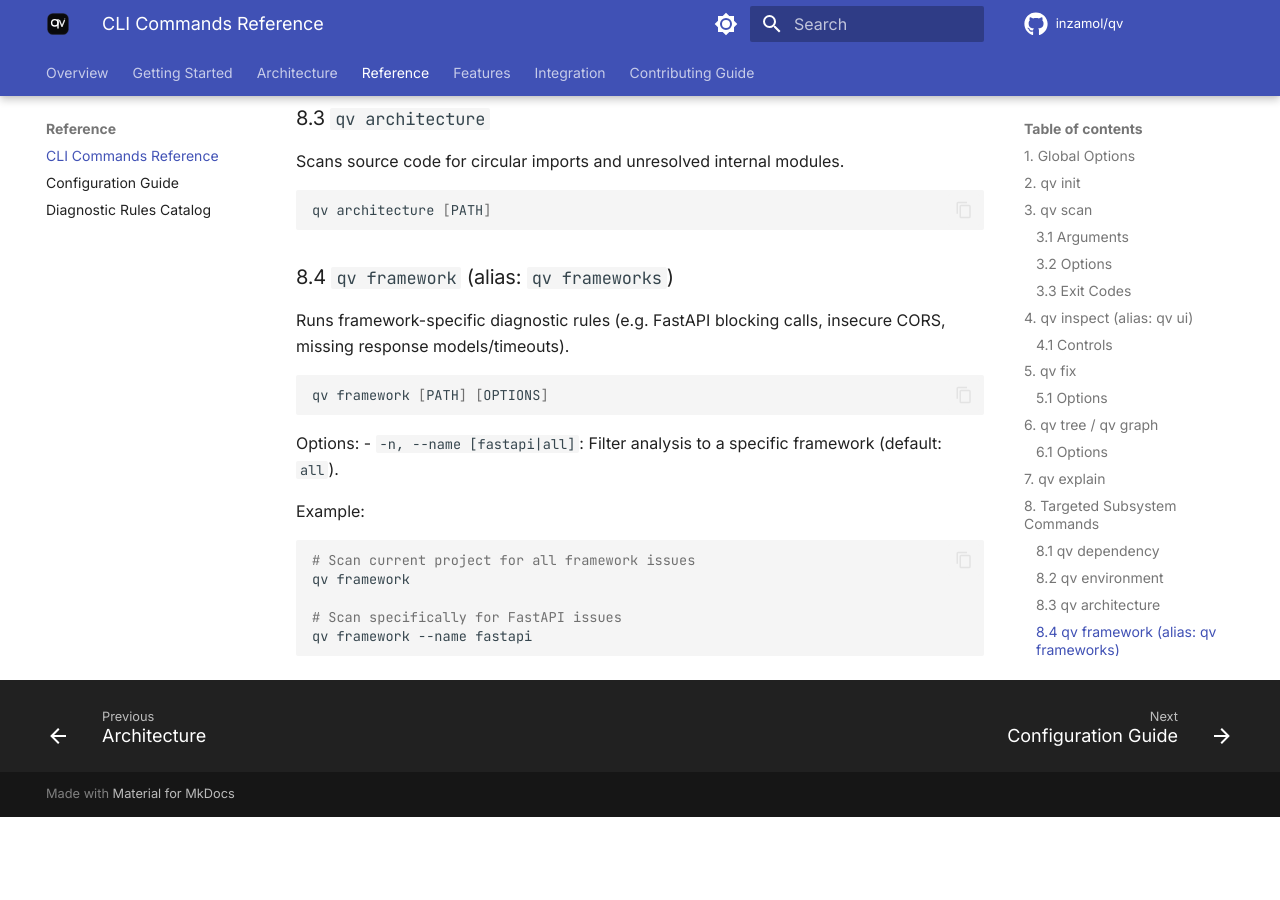
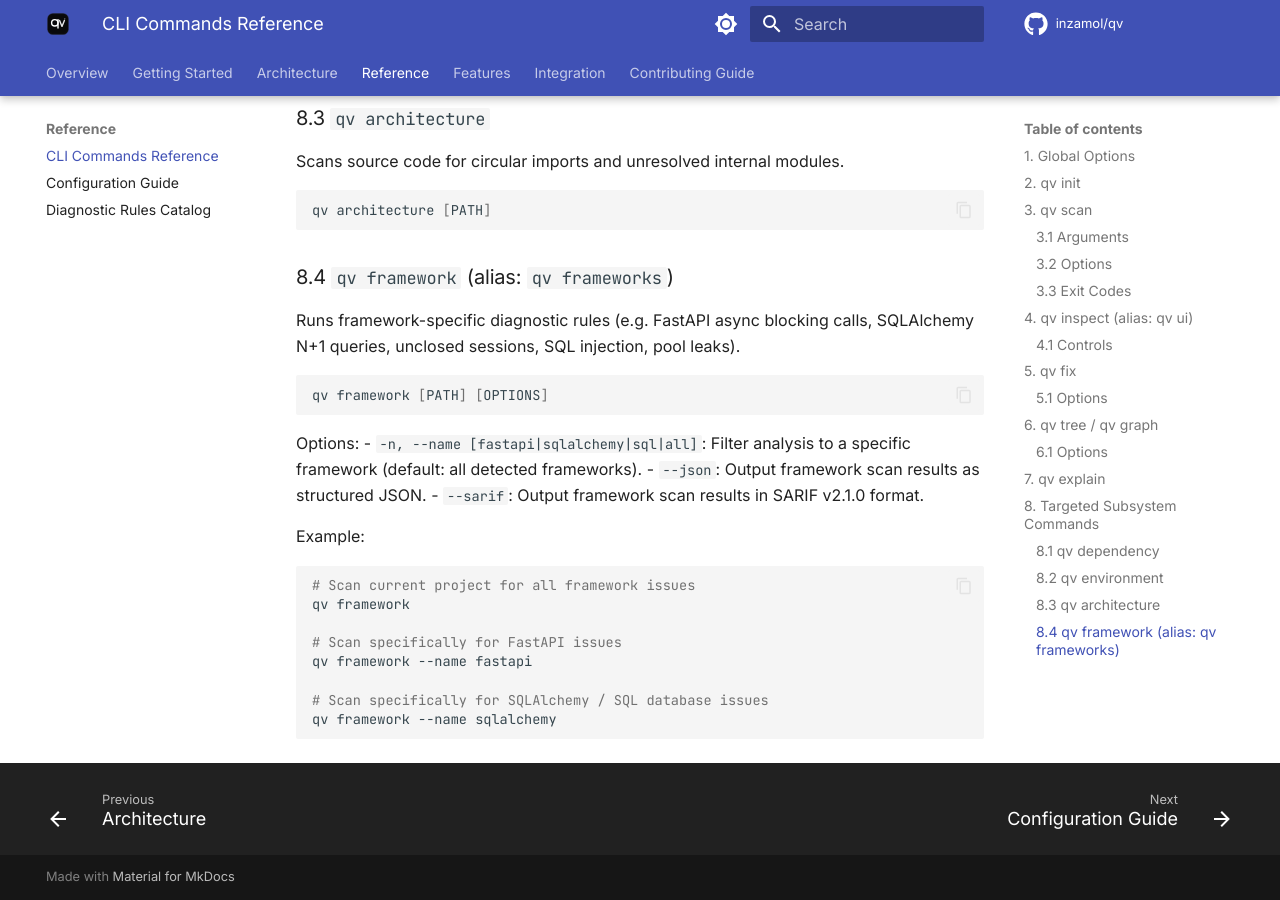
Before and after one commit to inzamol/qv, an MkDocs documentation site: the page built from docs/cli_reference.md, in a window 1280 px wide and 900 px high, scrolled down 5021 px. Built offline with MkDocs 1.6.1 and Material for MkDocs 9.7.7, drawn with Linux system fonts in a browser that asks for light colours; comment, search, counter and statistics services are not loaded; before the commit the page ends 5838 px from its top, so only the background shows below that.

Commit message:
feat: Added SQL support

````diff
--- a/docs/cli_reference.md
+++ b/docs/cli_reference.md
@@ -196,14 +196,16 @@ qv architecture [PATH]
 ```
 
 ### 8.4 `qv framework` (alias: `qv frameworks`)
-Runs framework-specific diagnostic rules (e.g. FastAPI blocking calls, insecure CORS, missing response models/timeouts).
+Runs framework-specific diagnostic rules (e.g. FastAPI async blocking calls, SQLAlchemy N+1 queries, unclosed sessions, SQL injection, pool leaks).
 
 ```bash
 qv framework [PATH] [OPTIONS]
 ```
 
 Options:
-- `-n, --name [fastapi|all]`: Filter analysis to a specific framework (default: `all`).
+- `-n, --name [fastapi|sqlalchemy|sql|all]`: Filter analysis to a specific framework (default: all detected frameworks).
+- `--json`: Output framework scan results as structured JSON.
+- `--sarif`: Output framework scan results in SARIF v2.1.0 format.
 
 Example:
 ```bash
@@ -212,4 +214,7 @@ qv framework
 
 # Scan specifically for FastAPI issues
 qv framework --name fastapi
+
+# Scan specifically for SQLAlchemy / SQL database issues
+qv framework --name sqlalchemy
 ```
--- a/pyproject.toml
+++ b/pyproject.toml
@@ -4,7 +4,7 @@ build-backend = "hatchling.build"
 
 [project]
 name = "python-qv"
-version = "0.1.2"
+version = "0.1.3"
 description = "Diagnose why a Python project is unhealthy — explain root cause and suggest safe fixes."
 readme = "README.md"
 requires-python = ">=3.10"
--- a/src/qv/__init__.py
+++ b/src/qv/__init__.py
@@ -1,3 +1,3 @@
 """qv - Package-manager-agnostic diagnostic platform for Python projects."""
 
-__version__ = "0.1.2"
+__version__ = "0.1.3"
````
Also changed, not shown: README.md (+8 -1 lines), 1 other file.
